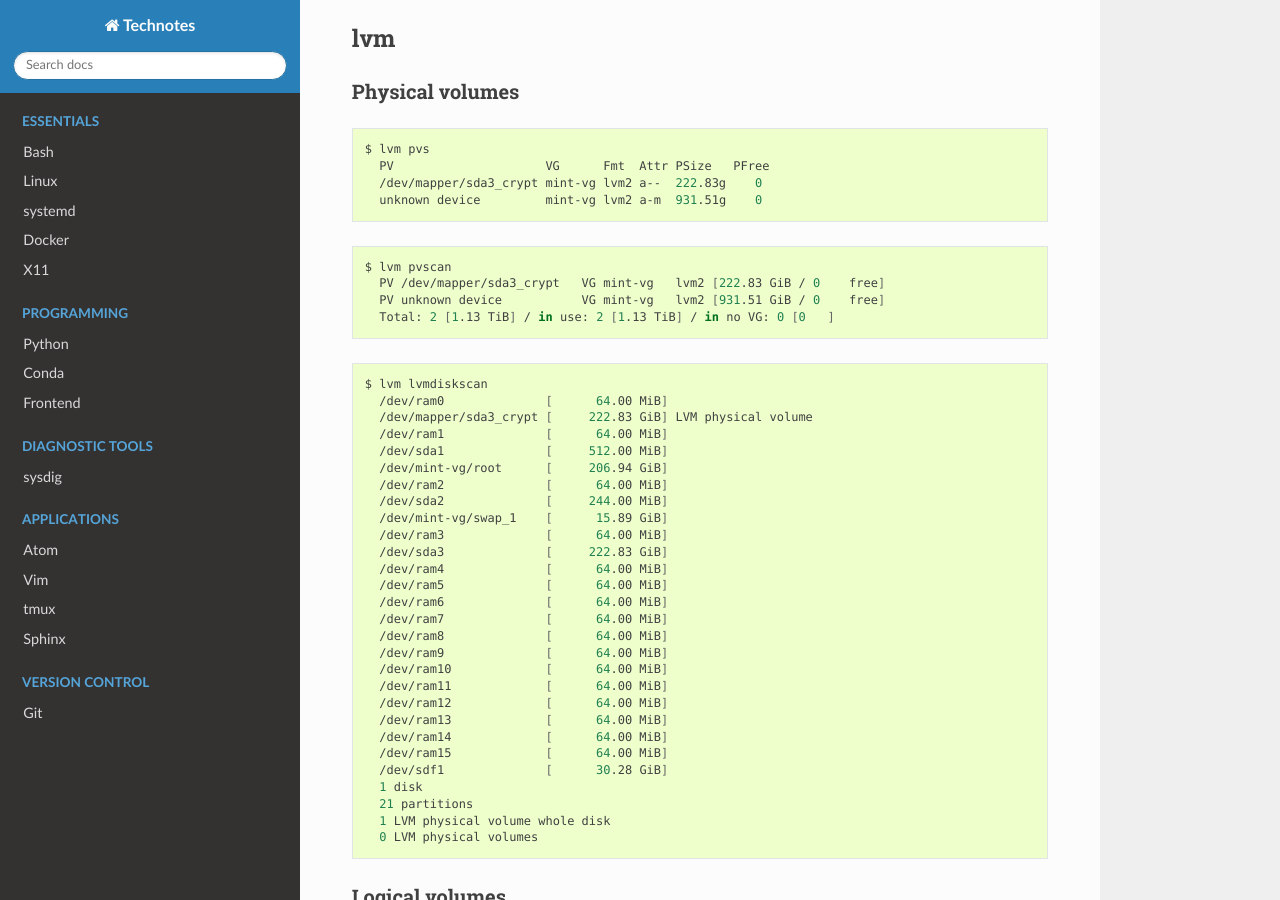
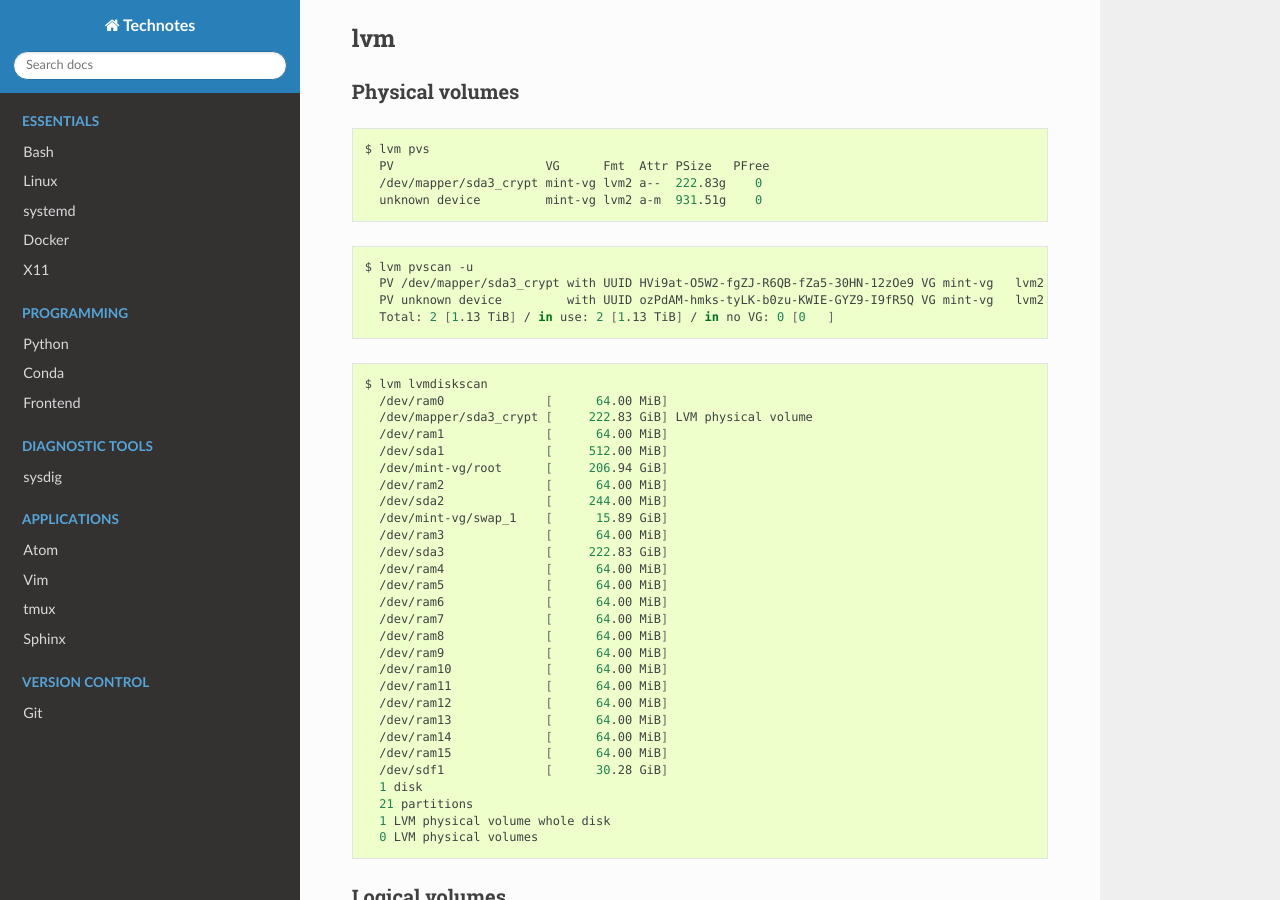
Before and after one commit to heterotopian/technotes, a Sphinx documentation site: the page built from source/linux/filesystem.rst, in a window 1280 px wide and 900 px high, scrolled down 361 px. Built offline with Sphinx 7.4.7 and the Read the Docs theme 2.0.0, drawn with Linux system fonts in a browser that asks for light colours.

Commit message:
Add UUID option for pvscan

```diff
--- a/source/linux/filesystem.rst
+++ b/source/linux/filesystem.rst
@@ -33,9 +33,9 @@ Physical volumes
 
 ::
 
-    $ lvm pvscan
-      PV /dev/mapper/sda3_crypt   VG mint-vg   lvm2 [222.83 GiB / 0    free]
-      PV unknown device           VG mint-vg   lvm2 [931.51 GiB / 0    free]
+    $ lvm pvscan -u
+      PV /dev/mapper/sda3_crypt with UUID HVi9at-O5W2-fgZJ-R6QB-fZa5-30HN-12zOe9 VG mint-vg   lvm2 [222.83 GiB / 0    free]
+      PV unknown device         with UUID ozPdAM-hmks-tyLK-b0zu-KWIE-GYZ9-I9fR5Q VG mint-vg   lvm2 [931.51 GiB / 0    free]
       Total: 2 [1.13 TiB] / in use: 2 [1.13 TiB] / in no VG: 0 [0   ]
 
 ::
```
